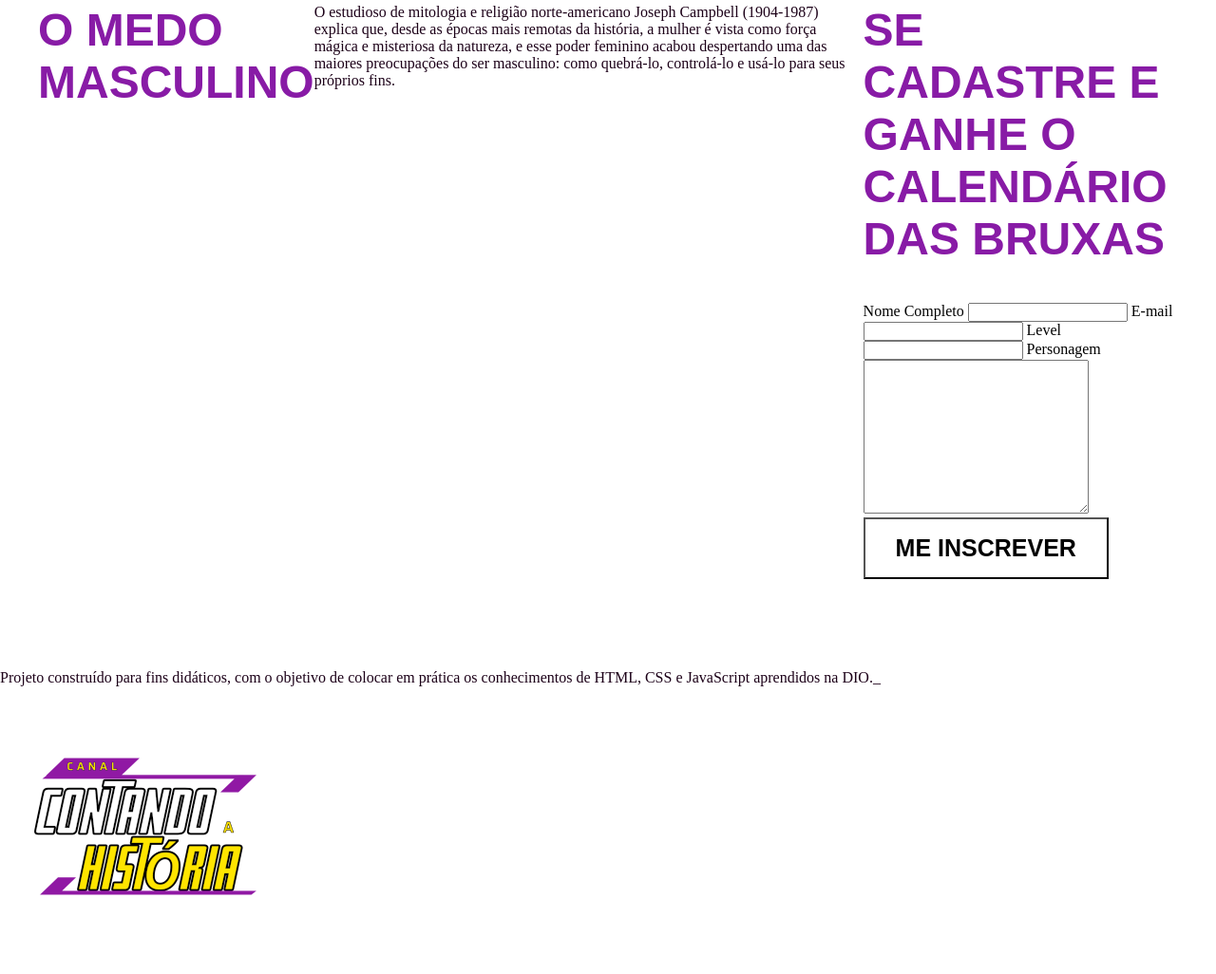
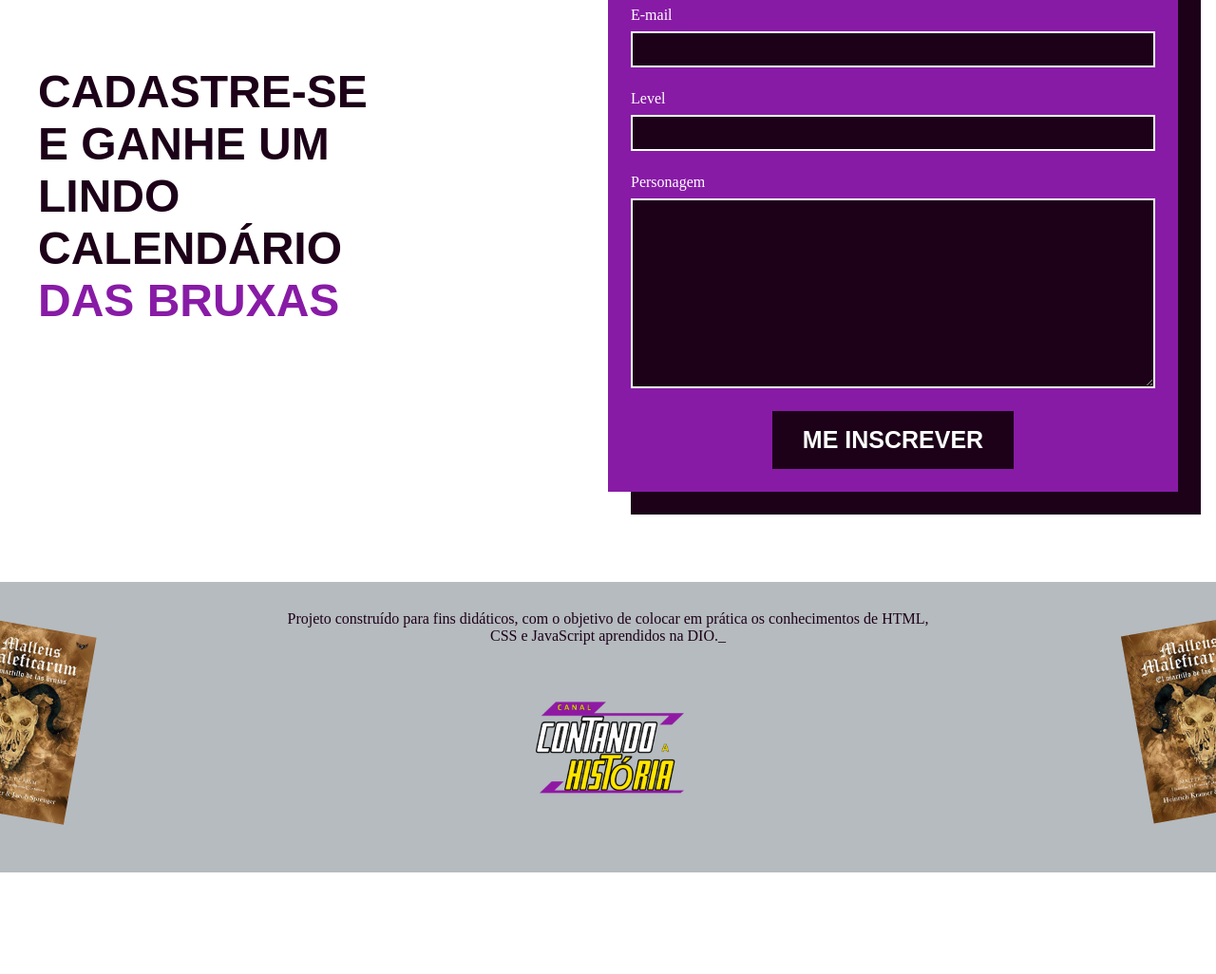
Before and after one commit to MarceloElicker/estudos-html-css-js, a plain HTML site: page site-canal-teste-001/index.html in a window 1280 px wide. Shown: the part 2995-4021 px from the top of the page at 95% size. After the commit the page ends 3914 px from the top, so only its background shows below. Drawn offline with Linux system fonts and the light colour scheme.

Commit message:
add parte do css

```diff
--- a/site-canal-teste-001/css/style.css
+++ b/site-canal-teste-001/css/style.css
@@ -89,6 +89,27 @@
     transition: background 1s;
   }
 
+  input,
+  textarea {
+    border: 2px solid var(--primary-color-contrast);
+    background-color: var(--field-background-color);
+    color: var(--primary-color-contrast);
+    padding: 8px;
+    margin-bottom: 24px;
+    font-size: 16px;
+  }
+
+  label {
+    margin-bottom: 8px;
+  }
+
+  input:focus-visible,
+  textarea:focus-visible {
+    outline: none;
+    border-color: var(--highlight-color);
+
+  }
+
 /*Estilização do cabeçalho*/
 
 header {
@@ -163,12 +184,23 @@ header::before {
   mask: var(--character-bottom-image-src) bottom / contain no-repeat;
   -webkit-mask: var(--character-bottom-image-src) bottom / 100% no-repeat;
 }
+/*MAIN EStilos*/
 
 main {
   position: relative;
   display: flex;
   flex-direction: column;
   align-items: center;
+}
+
+main::before {
+  content: "";
+  width: 100%;
+  height: 100%;
+  position: absolute;
+  background-color: var(--page-background) no-repeat, url(../imagem/backgrouds/floresta.jpg) no-repeat;
+  background-size: cover;
+  z-index: -1;
 }
 
 section {
@@ -259,3 +291,117 @@ section {
   object-fit: cover;
   border: 10px solid var(--highlight-color);
 }
+
+/*Seção 4*/
+
+#section-form {
+  flex-direction: column;
+  align-items: center;
+  gap: 40px;
+  text-align: center;
+}
+
+#section-form h2 {
+  width: 600px;
+}
+
+#section-form .form-content {
+  display: flex;
+  justify-content: space-between;
+  align-items: center;
+}
+
+#section-form .form-content h3 {
+  color: var(--highlight-color);
+  flex-basis: 30%;
+  text-align: left;
+  margin: 0;
+}
+
+#section-form .form-content h3 span {
+  color: var(--primary-color);
+}
+
+#section-form .form-container {
+  flex-basis: 50%;
+  position: relative;
+}
+
+#section-form .form-container::after {
+  content: "";
+  background-color: var(--highlight-color);
+  width: 100%;
+  height: 100%;
+  position: absolute;
+  top: 24px;
+  left: 24px;
+  z-index: -1;
+}
+
+#section-form .form-container form {
+  display: flex;
+  flex-direction: column;
+  justify-content: center;
+  padding: 24px;
+  background-color: var(--primary-color);
+  color: var(--primary-color-contrast);
+  text-align: left;
+}
+
+#section-form .form-container form button {
+  border: none;
+  background-color: var(--field-background-color);
+  color: var(--primary-color-contrast);
+  max-width: 300px;
+  align-self: center;
+}
+
+#section-form .form-container form button:hover {
+  background-color: var(--primary-color);
+  color: var(--field-background-color);
+}
+
+footer {
+  padding: 30px 0;
+  background-color: var(--footer-background-color);
+  text-align: center;
+  display: flex;
+  flex-direction: column;
+  align-items: center;
+  position: relative;
+  overflow: hidden;
+}
+
+footer p {
+  max-width: 700px;
+  margin-bottom: 10px;
+  z-index: 1;
+}
+
+footer img {
+  width: 200px;
+}
+
+footer::before,
+footer::after {
+
+  content: "";
+  width: 300px;
+  height: 200px;
+  background: url(../imagem/footer/livro.jpg) no-repeat;
+  background-size: contain;
+  position: absolute;
+  bottom: -30px;
+}
+
+footer::before {
+  top: 60px;
+  left: -50px;
+  transform: rotateZ(10deg);
+}
+
+footer::after {
+  top: 30px;
+  right: -215px;
+  transform: rotateZ(-10deg);
+}
--- a/site-canal-teste-001/index.html
+++ b/site-canal-teste-001/index.html
@@ -80,7 +80,7 @@
         </p>
 
         <div class="form-content">
-          <h3>Se cadastre e ganhe o calendário <span>Das Bruxas</span></h3>
+          <h3>Cadastre-se e ganhe um lindo calendário <span>Das Bruxas</span></h3>
 
           <div class="form-container">
             <form action="">
```
Also changed, not shown: site-canal-teste-001/imagem/content/bruxa-vela.jpg.
